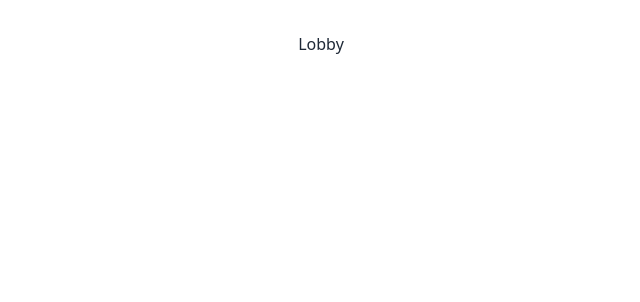
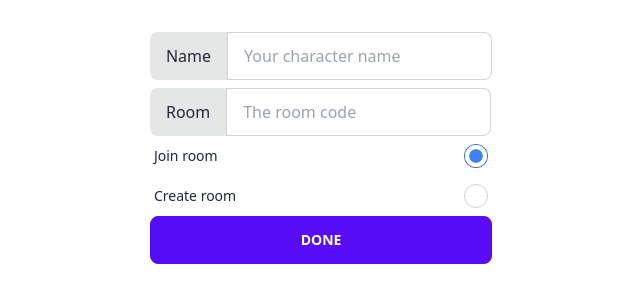
Before and after one commit to davidgrankvist/maze-game, a React (Vite) app in the folder client/: page / in a window 1280 px wide. Shown: the top 302 px of the page, without its empty margins (319-959 px from the left). Built offline with nearby package versions, Linux system fonts and the light colour scheme.

Commit message:
add simple lobby

```diff
--- a/client/index.html
+++ b/client/index.html
@@ -4,7 +4,7 @@
     <meta charset="UTF-8" />
     <link rel="icon" type="image/svg+xml" href="/vite.svg" />
     <meta name="viewport" content="width=device-width, initial-scale=1.0" />
-    <title>Vite + React + TS</title>
+    <title>Maze Game</title>
   </head>
   <body>
     <div id="root"></div>
--- /dev/null
+++ b/client/src/common/localStorage.ts
@@ -0,0 +1,9 @@
+const LS_NAME_KEY = "maze-player-name";
+
+export function setPlayerName(name: string) {
+  localStorage.setItem(LS_NAME_KEY, name);
+}
+
+export function getPlayerName() {
+  return localStorage.getItem(LS_NAME_KEY);
+}
--- a/client/src/pages/Lobby.tsx
+++ b/client/src/pages/Lobby.tsx
@@ -1,3 +1,42 @@
+import { useNavigate } from "react-router";
+import { setPlayerName } from "../common/localStorage";
+
 export function Lobby(): JSX.Element {
-  return <p>Lobby</p>;
+  const navigate = useNavigate();
+  const handleSubmit: React.FormEventHandler = async (e) => {
+    e.preventDefault();
+    const form = e.target as any;
+    const formData = new FormData(form);
+    // const isHost = Boolean(formData.get("is-host"));
+    // TODO post the data somewhere
+
+    const playerName = String(formData.get("name"));
+    setPlayerName(playerName);
+
+    const roomCode = formData.get("room");
+    navigate(`/room/${roomCode}`);
+  };
+  return (
+    <div className="flex justify-center">
+      <form onSubmit={handleSubmit} className="form-control">
+        <label className="input-group">
+          <span>Name</span>
+          <input name="name" type="text" required={true} placeholder="Your character name" className="input input-bordered" autoComplete="off" />
+        </label>
+        <label className="input-group mt-2">
+          <span>Room</span>
+          <input name="room" type="text" required={true} placeholder="The room code" className="input input-bordered" autoComplete="off" />
+        </label>
+        <label className="label cursor-pointer">
+          <span className="label-text">Join room</span>
+          <input type="radio" name="is-host" value="" className="radio checked:bg-blue-500" defaultChecked={true} />
+        </label>
+        <label className="label cursor-pointer">
+          <span className="label-text">Create room</span>
+          <input type="radio" name="is-host" value="true" className="radio checked:bg-blue-500" />
+        </label>
+        <button type="submit" className="btn btn-primary">Done</button>
+      </form>
+    </div>
+  );
 }
--- a/client/src/pages/Room.tsx
+++ b/client/src/pages/Room.tsx
@@ -1,3 +1,13 @@
+import { useParams } from "react-router";
+import { getPlayerName } from "../common/localStorage";
+
 export function Room(): JSX.Element {
-  return <p>Room</p>;
+  const { roomCode } = useParams();
+  const playerName = getPlayerName();
+  return (
+    <div>
+      <p>{`Room code: ${roomCode}`}</p>
+      <p>{`Player name: ${playerName}`}</p>
+    </div>
+  );
 }
```
